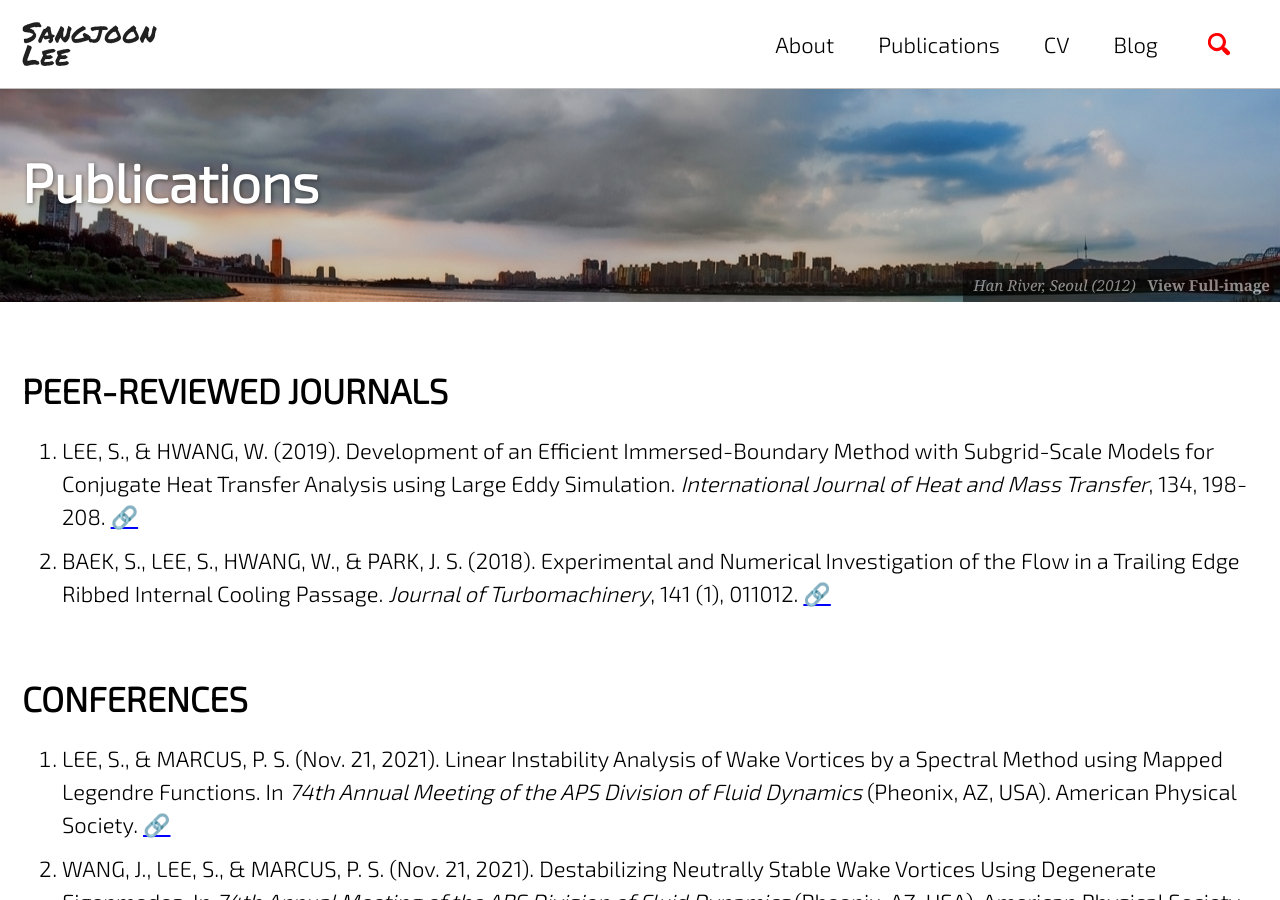
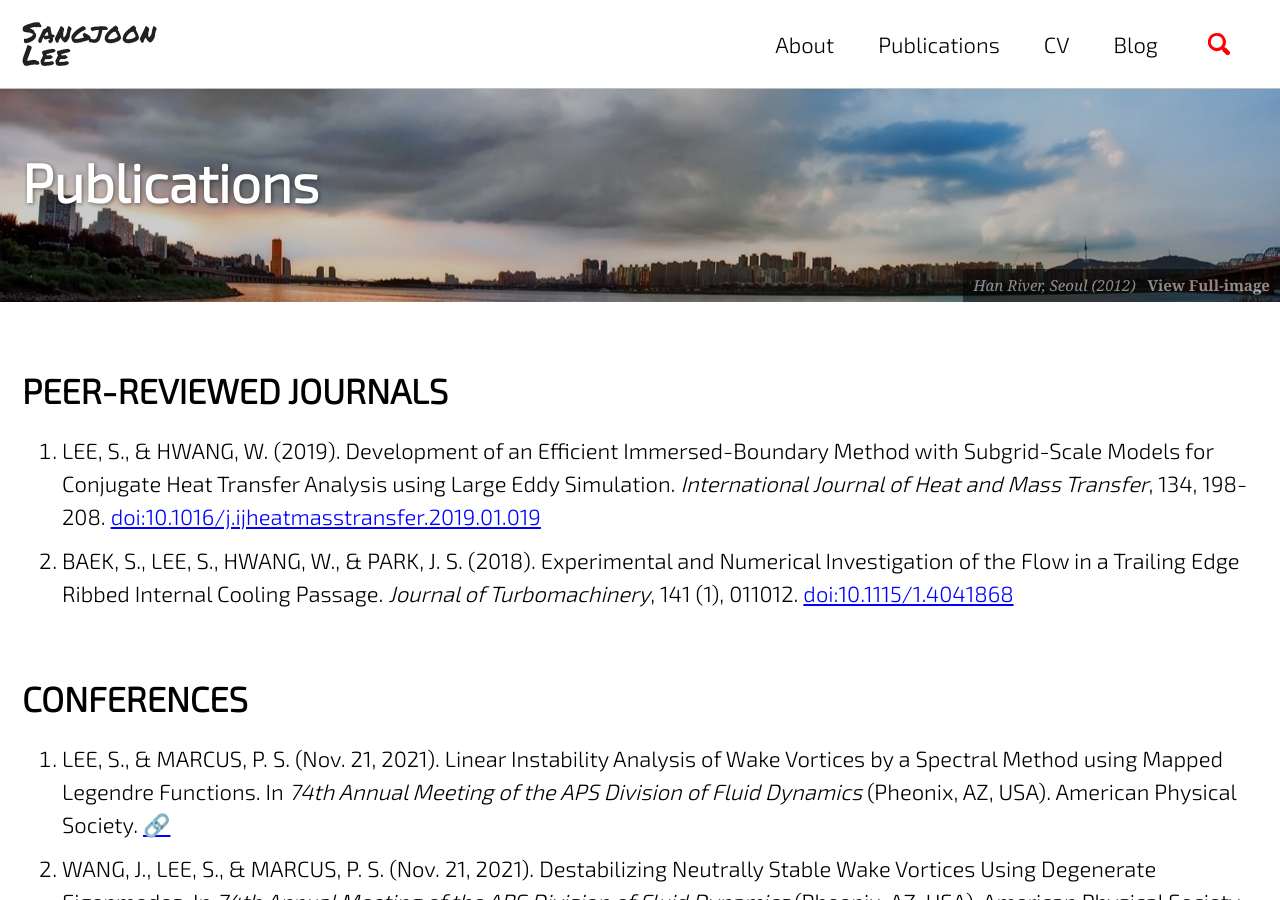
Before and after one commit to jun9303/jun9303.github.io, a Jekyll site: the page built from _pages/publications.md, in a window 1280 px wide and 900 px high. Built offline with Jekyll 4.4.1, drawn with Linux system fonts in a browser that asks for light colours; cached includes are drawn as plain includes; nearby versions of some CDN libraries; emoji names are drawn with the system emoji font.

Commit message:
APS Update 112621

```diff
--- a/_pages/publications.md
+++ b/_pages/publications.md
@@ -10,8 +10,8 @@ header:
 
 # PEER-REVIEWED JOURNALS
 
-1. LEE, S., & HWANG, W. (2019). Development of an Efficient Immersed-Boundary Method with Subgrid-Scale Models for Conjugate Heat Transfer Analysis using Large Eddy Simulation. *International Journal of Heat and Mass Transfer*, 134, 198-208. [:link:](https://doi.org/10.1016/j.ijheatmasstransfer.2019.01.019)
-2. BAEK, S., LEE, S., HWANG, W., & PARK, J. S. (2018). Experimental and Numerical Investigation of the Flow in a Trailing Edge Ribbed Internal Cooling Passage. *Journal of Turbomachinery*, 141 (1), 011012. [:link:](https://doi.org/10.1115/1.4041868)
+1. LEE, S., & HWANG, W. (2019). Development of an Efficient Immersed-Boundary Method with Subgrid-Scale Models for Conjugate Heat Transfer Analysis using Large Eddy Simulation. *International Journal of Heat and Mass Transfer*, 134, 198-208. [doi:10.1016/j.ijheatmasstransfer.2019.01.019](https://doi.org/10.1016/j.ijheatmasstransfer.2019.01.019)
+2. BAEK, S., LEE, S., HWANG, W., & PARK, J. S. (2018). Experimental and Numerical Investigation of the Flow in a Trailing Edge Ribbed Internal Cooling Passage. *Journal of Turbomachinery*, 141 (1), 011012. [doi:10.1115/1.4041868](https://doi.org/10.1115/1.4041868)
 
 
 # CONFERENCES
```
